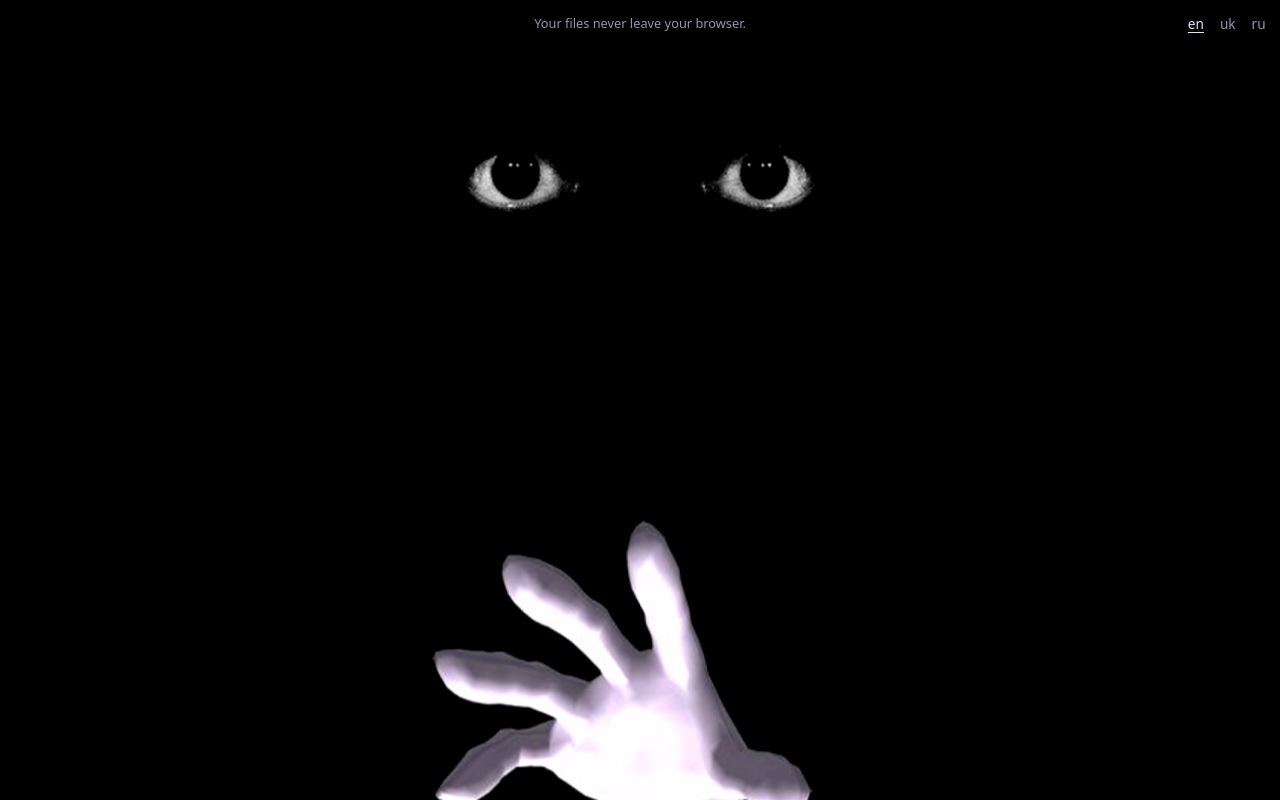
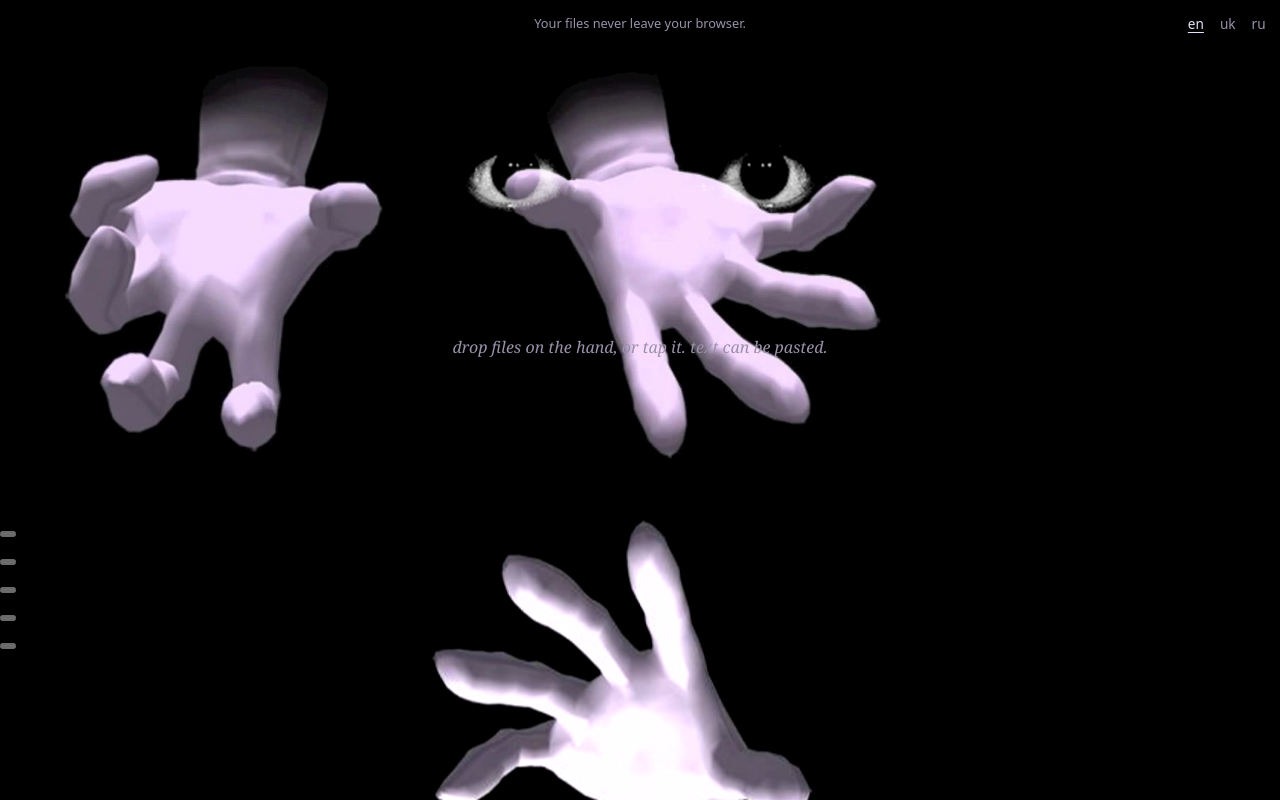
Before and after one commit to veshka33/crypto_drop, a plain HTML site: page index.html in a window 1280 px wide. Drawn offline with Linux system fonts and the light colour scheme; no server answers.

Commit message:
Add hands section with image to index.html

```diff
--- a/index.html
+++ b/index.html
@@ -33,6 +33,10 @@
   <button id="textout" class="textout" type="button" hidden></button>
 </div>
 
+<div id="hands" class="hands" role="group" aria-label="Choose a passphrase">
+  <img class="hands-img" src="hands.png" alt="" width="900" height="506">
+</div>
+
 <div id="chip" class="chip" aria-hidden="true"></div>
 <button id="hand" class="hand" type="button" aria-label="Choose a file to encrypt or decrypt">
   <span class="bob">
```
